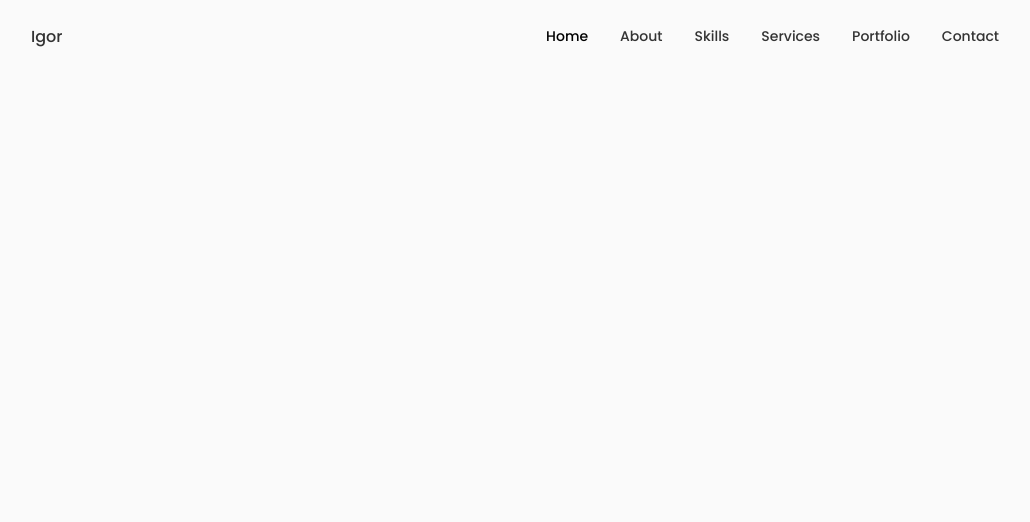
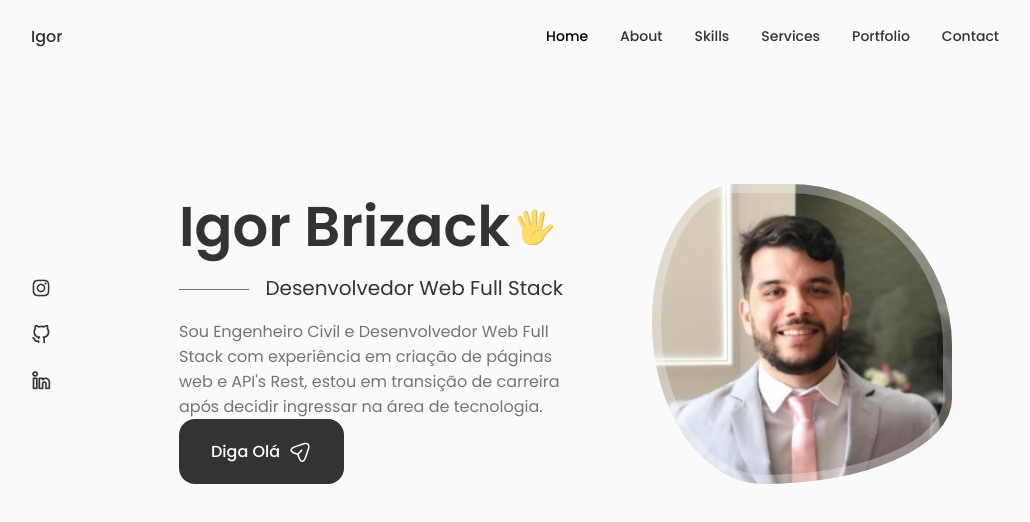
Before and after one commit to IgorBrizack/portfolioWeb, a React (Create React App) app: page / in a window 1280 px wide. Shown: the top 522 px of the page, without its empty margins (125-1155 px from the left). Built offline with nearby package versions, Linux system fonts and the light colour scheme.

Commit message:
feat: partial home compoment and style

```diff
--- a/src/App.jsx
+++ b/src/App.jsx
@@ -1,10 +1,14 @@
 import './App.css';
 import Header from './components/header/Header';
+import Home from './components/home/Home';
 
 function App() {
   return (
     <>
-      <Header />
+		<Header />
+		<main className='main'>
+			<Home />
+      	</main>
     </>
   );
 }
--- /dev/null
+++ b/src/components/home/Data.jsx
@@ -0,0 +1,90 @@
+import React from "react";
+
+const Data = () => {
+  	return (
+    	<div className="home__data">
+      		<h1 className="home__title">Igor Brizack
+			  	<svg
+                  width="36"
+                  height="36"
+                  viewBox="0 0 48 48"
+                  fill="none"
+                  xmlns="http://www.w3.org/2000/svg"
+                  class="home__hand"
+                >
+                  <path
+                    d="M25.4995 32.0305L31.3495 33.1555L36.1495 8.48051C36.4495 6.83051 35.3995 5.18051 33.8245 4.88051C32.1745 4.58051 30.5995 5.70551 30.2995 7.35551L25.4995 32.0305Z"
+                    fill="#FFDD67"
+                  ></path>
+                  <path
+                    d="M33.8996 4.88018C33.6746 4.80518 33.5246 4.80518 33.2996 4.80518C34.6496 5.33018 35.3996 6.75518 35.0996 8.25518L30.2996 32.9302L31.3496 33.1552L36.1496 8.48018C36.5246 6.75518 35.4746 5.18018 33.8996 4.88018Z"
+                    fill="#EBA352"
+                  ></path>
+                  <path
+                    d="M19.4995 32.7802H26.5495V5.55518C26.5495 3.53018 24.9745 1.80518 23.0245 1.80518C21.1495 1.80518 19.4995 3.45518 19.4995 5.55518V32.7802Z"
+                    fill="#FFDD67"
+                  ></path>
+                  <path
+                    d="M23.0995 1.80518C22.9495 1.80518 22.7245 1.80518 22.5745 1.88018C24.2995 2.18018 25.5745 3.68018 25.5745 5.55518V32.8552H26.6245V5.55518C26.6245 3.45518 25.0495 1.80518 23.0995 1.80518Z"
+                    fill="#EBA352"
+                  ></path>
+                  <path
+                    d="M15.7495 32.7054L21.7495 31.1304L15.2245 6.30541C14.7745 4.58041 13.0495 3.53041 11.3995 3.90541C9.74948 4.35541 8.77448 6.08041 9.22448 7.80541L15.7495 32.7054Z"
+                    fill="#FFDD67"
+                  ></path>
+                  <path
+                    d="M11.3995 3.90541L10.9495 4.13041C12.4495 4.05541 13.7995 5.03041 14.2495 6.60541L20.7745 31.4304L21.8245 31.1304L15.2245 6.30541C14.7745 4.58041 13.0495 3.53041 11.3995 3.90541Z"
+                    fill="#EBA352"
+                  ></path>
+                  <path
+                    d="M2.99937 10.355C1.57437 11.03 1.12437 12.83 1.87437 14.33L11.7744 34.055L16.7994 31.505L6.89937 11.78C6.14937 10.28 4.42437 9.68 2.99937 10.355Z"
+                    fill="#FFDD67"
+                  ></path>
+                  <path
+                    d="M2.99956 10.355C2.84956 10.43 2.69956 10.505 2.54956 10.655C3.82456 10.28 5.24956 10.955 5.92456 12.305L15.8246 32.03L16.7996 31.58L6.89956 11.78C6.14956 10.28 4.42456 9.68 2.99956 10.355Z"
+                    fill="#EBA352"
+                  ></path>
+                  <path
+                    d="M46.2744 22.2801C45.0744 19.9551 41.3244 20.1051 37.4994 24.3051C34.7994 27.2301 34.2744 28.2051 31.5744 28.1301V25.0551C31.5744 25.0551 25.7994 20.7801 14.3244 22.7301C14.3244 22.7301 7.79945 23.6301 7.79945 27.0801C7.79945 27.0801 6.67445 35.4051 8.99945 40.6551C12.4494 48.4551 30.1494 50.4801 35.6994 37.2051C36.8244 34.5801 39.0744 32.6301 41.0994 30.1551C43.4244 27.1551 47.5494 24.7551 46.2744 22.2801Z"
+                    fill="#FFDD67"
+                  ></path>
+                  <path
+                    d="M46.2745 22.28C46.0495 21.83 45.7495 21.53 45.3745 21.23C45.4495 21.305 45.5245 21.38 45.5245 21.53C46.7995 24.08 42.6745 26.405 40.1995 29.405C38.1745 31.88 35.9245 33.83 34.7995 36.455C29.9995 47.93 16.0495 47.93 10.1995 42.68C15.5245 48.68 30.5245 49.28 35.5495 37.205C36.6745 34.58 38.9245 32.63 40.9495 30.155C43.4245 27.155 47.5495 24.755 46.2745 22.28ZM32.3245 28.13C27.4495 26.33 18.7495 29.63 19.9495 38.405C19.9495 30.23 27.3745 28.205 31.4245 28.205C32.0245 28.13 32.3245 28.13 32.3245 28.13Z"
+                    fill="#EBA352"
+                  ></path>
+            	</svg>
+			</h1>
+			<h3 className="home__subtitle">Desenvolvedor Web Full Stack</h3>
+			<p className="home__description">
+				Sou Engenheiro Civil e Desenvolvedor
+				Web Full Stack com experiência em
+				criação de páginas web e API's Rest,
+				estou em transição de carreira após
+				decidir ingressar na área de tecnologia.
+			</p>
+
+			<a href="#contact" className="button button--flex">
+				Diga Olá
+				<svg
+                  class="button__icon"
+                  xmlns="http://www.w3.org/2000/svg"
+                  width="24"
+                  height="24"
+                  viewBox="0 0 24 24"
+                  fill="none"
+                >
+                  <path
+                    d="M14.2199 21.9352C13.0399 21.9352 11.3699 21.1052 10.0499 17.1352L9.32988 14.9752L7.16988 14.2552C3.20988 12.9352 2.37988 11.2652 2.37988 10.0852C2.37988 8.91525 3.20988 7.23525 7.16988 5.90525L15.6599 3.07525C17.7799 2.36525 19.5499 2.57525 20.6399 3.65525C21.7299 4.73525 21.9399 6.51525 21.2299 8.63525L18.3999 17.1252C17.0699 21.1052 15.3999 21.9352 14.2199 21.9352ZM7.63988 7.33525C4.85988 8.26525 3.86988 9.36525 3.86988 10.0852C3.86988 10.8052 4.85988 11.9052 7.63988 12.8252L10.1599 13.6652C10.3799 13.7352 10.5599 13.9152 10.6299 14.1352L11.4699 16.6552C12.3899 19.4352 13.4999 20.4252 14.2199 20.4252C14.9399 20.4252 16.0399 19.4352 16.9699 16.6552L19.7999 8.16525C20.3099 6.62525 20.2199 5.36525 19.5699 4.71525C18.9199 4.06525 17.6599 3.98525 16.1299 4.49525L7.63988 7.33525Z"
+                    fill="var(--container-color)"
+                  ></path>
+                  <path
+                    d="M10.11 14.7052C9.92005 14.7052 9.73005 14.6352 9.58005 14.4852C9.29005 14.1952 9.29005 13.7152 9.58005 13.4252L13.16 9.83518C13.45 9.54518 13.93 9.54518 14.22 9.83518C14.51 10.1252 14.51 10.6052 14.22 10.8952L10.64 14.4852C10.5 14.6352 10.3 14.7052 10.11 14.7052Z"
+                    fill="var(--container-color)"
+                  ></path>
+                </svg>
+			</a>
+    	</div>
+  	)
+}
+
+export default Data;
--- /dev/null
+++ b/src/components/home/Home.jsx
@@ -0,0 +1,20 @@
+import React from "react";
+import "./home.css"
+import Data from "./Data";
+import Social from "./Social";
+
+const Home = () => {
+  return (
+		<section className="home section" id="home">
+			<div className="home__container container grid">
+				<div className="home__content grid">
+					<Social />
+					<div className="home__img"></div>
+					<Data />
+				</div>
+			</div>
+		</section>
+  )
+}
+
+export default Home;
--- /dev/null
+++ b/src/components/home/Social.jsx
@@ -0,0 +1,19 @@
+import React from "react";
+
+const Social = () => {
+  	return (
+		<div className="home__social">
+			<a href="https://www.instagram.com/igorbrizack/" className="home__social-icon" target="_blank" rel="noreferrer">
+			<i className="uil uil-instagram"></i>
+			</a>
+			<a href="https://github.com/IgorBrizack" className="home__social-icon" target="_blank" rel="noreferrer">
+			<i className="uil uil-github-alt"></i>
+			</a>
+			<a href="https://www.linkedin.com/in/igor-brizack/" className="home__social-icon" target="_blank" rel="noreferrer">
+			<i className="uil uil-linkedin-alt"></i>
+			</a>
+		</div>
+	)
+}
+
+export default Social;
--- /dev/null
+++ b/src/components/home/home.css
@@ -0,0 +1,84 @@
+.home__content {
+  grid-template-columns: 116px repeat(2, 1fr);
+  padding-top: 5.5rem;
+  column-gap: 2rem;
+  align-items: center;
+}
+
+.home__social {
+  display: grid;
+  grid-template-columns: max-content;
+  row-gap: 1rem;
+}
+
+.home__social-icon {
+  font-size: 1.25rem;
+  color: var(--title-color);
+}
+
+.home__social-icon:hover {
+  color: var(--title-color-dark);
+}
+
+.home__title {
+  font-size: var(--big-font-size);
+  margin-bottom: var(--mb-0-25);
+}
+
+.home__hand {
+  width: 38px;
+  height: 38px;
+  margin-left: 0.4rem;
+}
+
+.home__subtitle {
+  position: relative;
+  font-size: var(--h3-font-size);
+  padding-left: 5.4rem;
+  font-weight: var(--font-normal);
+  margin-bottom: var(--mb-1);
+}
+
+.home__subtitle::before {
+  content: '';
+  position: absolute;
+  width: 70px;
+  height: 1px;
+  background-color: var(--text-color);
+  left: 0;
+  top: 1rem;
+}
+
+.home__desciption {
+  max-width: 400px;
+  margin-bottom: var(--mb-3);
+}
+
+.home__img {
+  background: url(../../assets//PERFIL.png);
+  background-repeat: no-repeat;
+  background-position: center;
+  background-size: cover;
+  box-shadow: inset 0 0 0 9px rgb(255 255 255 / 30%);
+  order: 1;
+  justify-self: center;
+  width: 300px;
+  height: 300px;
+  animation: profile__animate 8s ease-in-out infinite 1s;
+}
+
+@keyframes profile__animate {
+  0% {
+    border-radius:  60% 40% 30% 70%/60% 30% 70% 40%;
+  }
+
+  50% {
+    border-radius:  30% 60% 70% 40%/50% 60% 30% 60%;
+  }
+
+  100% {
+    border-radius:  60% 40% 30% 70%/60% 30% 70% 40%;
+  }
+
+
+}
```
Also changed, not shown: src/assets/PERFIL.png (added).
